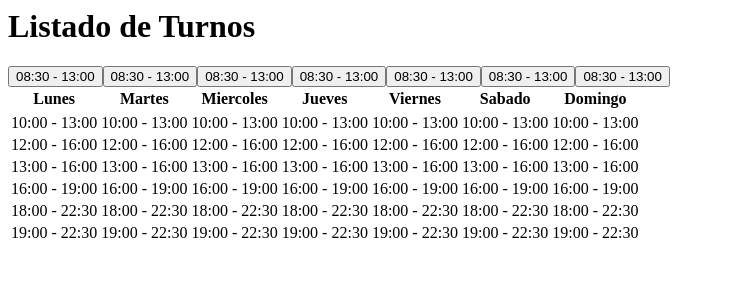
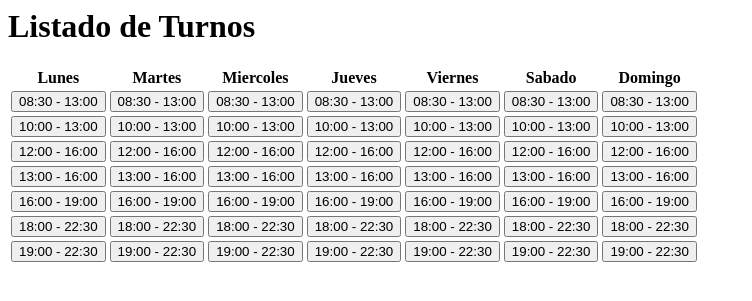
Before and after one commit to AndreasBenjaminV/empleojoven_site, a Django app: page / in a window 1280 px wide. Shown: the top 301 px of the page, without its empty margins (0-752 px from the left). Run offline with Django 3.2, Linux system fonts and the light colour scheme.

Commit message:
forget calendar... html rules

```diff
--- a/emplojoven_site/settings.py
+++ b/emplojoven_site/settings.py
@@ -51,6 +51,7 @@ MIDDLEWARE = [
 ]
 
 ROOT_URLCONF = 'emplojoven_site.urls'
+
 
 TEMPLATES = [
     {
--- a/turns/templates/turns/post_turns.html
+++ b/turns/templates/turns/post_turns.html
@@ -6,7 +6,7 @@
 
     <table>
         <table>
-            <tr>
+            <tr scope="row">
                 <th scope="col">Lunes</th>
                 <th scope="col">Martes</th>
                 <th scope="col">Miercoles</th>
@@ -16,67 +16,67 @@
                 <th scope="col">Domingo</th>
             </tr>
             <tr>
-                <button type="button">08:30 - 13:00</button>
-                <button type="button">08:30 - 13:00</button>
-                <button type="button">08:30 - 13:00</button>
-                <button type="button">08:30 - 13:00</button>
-                <button type="button">08:30 - 13:00</button>
-                <button type="button">08:30 - 13:00</button>
-                <button type="button">08:30 - 13:00</button>
+                <td><button type="button">08:30 - 13:00</button></td>
+                <td><button type="button">08:30 - 13:00</button></td>
+                <td><button type="button">08:30 - 13:00</button></td>
+                <td><button type="button">08:30 - 13:00</button></td>
+                <td><button type="button">08:30 - 13:00</button></td>
+                <td><button type="button">08:30 - 13:00</button></td>
+                <td><button type="button">08:30 - 13:00</button></td>
             </tr>
             <tr>
-                <td>10:00 - 13:00</td>
-                <td>10:00 - 13:00</td>
-                <td>10:00 - 13:00</td>
-                <td>10:00 - 13:00</td>
-                <td>10:00 - 13:00</td>
-                <td>10:00 - 13:00</td>
-                <td>10:00 - 13:00</td>
+                <td><button type="button">10:00 - 13:00</button></td>
+                <td><button type="button">10:00 - 13:00</button></td>
+                <td><button type="button">10:00 - 13:00</button></td>
+                <td><button type="button">10:00 - 13:00</button></td>
+                <td><button type="button">10:00 - 13:00</button></td>
+                <td><button type="button">10:00 - 13:00</button></td>
+                <td><button type="button">10:00 - 13:00</button></td>
             </tr>
             <tr>
-                <td>12:00 - 16:00</td>
-                <td>12:00 - 16:00</td>
-                <td>12:00 - 16:00</td>
-                <td>12:00 - 16:00</td>
-                <td>12:00 - 16:00</td>
-                <td>12:00 - 16:00</td>
-                <td>12:00 - 16:00</td>
+                <td><button type="button">12:00 - 16:00</button></td>
+                <td><button type="button">12:00 - 16:00</button></td>
+                <td><button type="button">12:00 - 16:00</button></td>
+                <td><button type="button">12:00 - 16:00</button></td>
+                <td><button type="button">12:00 - 16:00</button></td>
+                <td><button type="button">12:00 - 16:00</button></td>
+                <td><button type="button">12:00 - 16:00</button></td>
             </tr>
             <tr>
-                <td>13:00 - 16:00</td>
-                <td>13:00 - 16:00</td>
-                <td>13:00 - 16:00</td>
-                <td>13:00 - 16:00</td>
-                <td>13:00 - 16:00</td>
-                <td>13:00 - 16:00</td>
-                <td>13:00 - 16:00</td>
+                <td><button type="button">13:00 - 16:00</button></td>
+                <td><button type="button">13:00 - 16:00</button></td>
+                <td><button type="button">13:00 - 16:00</button></td>
+                <td><button type="button">13:00 - 16:00</button></td>
+                <td><button type="button">13:00 - 16:00</button></td>
+                <td><button type="button">13:00 - 16:00</button></td>
+                <td><button type="button">13:00 - 16:00</button></td>
             </tr>
             <tr>
-                <td>16:00 - 19:00</td>
-                <td>16:00 - 19:00</td>
-                <td>16:00 - 19:00</td>
-                <td>16:00 - 19:00</td>
-                <td>16:00 - 19:00</td>
-                <td>16:00 - 19:00</td>
-                <td>16:00 - 19:00</td>
+                <td><button type="button">16:00 - 19:00</button></td>
+                <td><button type="button">16:00 - 19:00</button></td>
+                <td><button type="button">16:00 - 19:00</button></td>
+                <td><button type="button">16:00 - 19:00</button></td>
+                <td><button type="button">16:00 - 19:00</button></td>
+                <td><button type="button">16:00 - 19:00</button></td>
+                <td><button type="button">16:00 - 19:00</button></td>
             </tr>
             <tr>
-                <td>18:00 - 22:30</td>
-                <td>18:00 - 22:30</td>
-                <td>18:00 - 22:30</td>
-                <td>18:00 - 22:30</td>
-                <td>18:00 - 22:30</td>
-                <td>18:00 - 22:30</td>
-                <td>18:00 - 22:30</td>
+                <td><button type="button">18:00 - 22:30</button></td>
+                <td><button type="button">18:00 - 22:30</button></td>
+                <td><button type="button">18:00 - 22:30</button></td>
+                <td><button type="button">18:00 - 22:30</button></td>
+                <td><button type="button">18:00 - 22:30</button></td>
+                <td><button type="button">18:00 - 22:30</button></td>
+                <td><button type="button">18:00 - 22:30</button></td>
             </tr>
             <tr>
-                <td>19:00 - 22:30</td>
-                <td>19:00 - 22:30</td>
-                <td>19:00 - 22:30</td>
-                <td>19:00 - 22:30</td>
-                <td>19:00 - 22:30</td>
-                <td>19:00 - 22:30</td>
-                <td>19:00 - 22:30</td>
+                <td><button type="button">19:00 - 22:30</button></td>
+                <td><button type="button">19:00 - 22:30</button></td>
+                <td><button type="button">19:00 - 22:30</button></td>
+                <td><button type="button">19:00 - 22:30</button></td>
+                <td><button type="button">19:00 - 22:30</button></td>
+                <td><button type="button">19:00 - 22:30</button></td>
+                <td><button type="button">19:00 - 22:30</button></td>
             </tr>
 
     <tbody>
```
